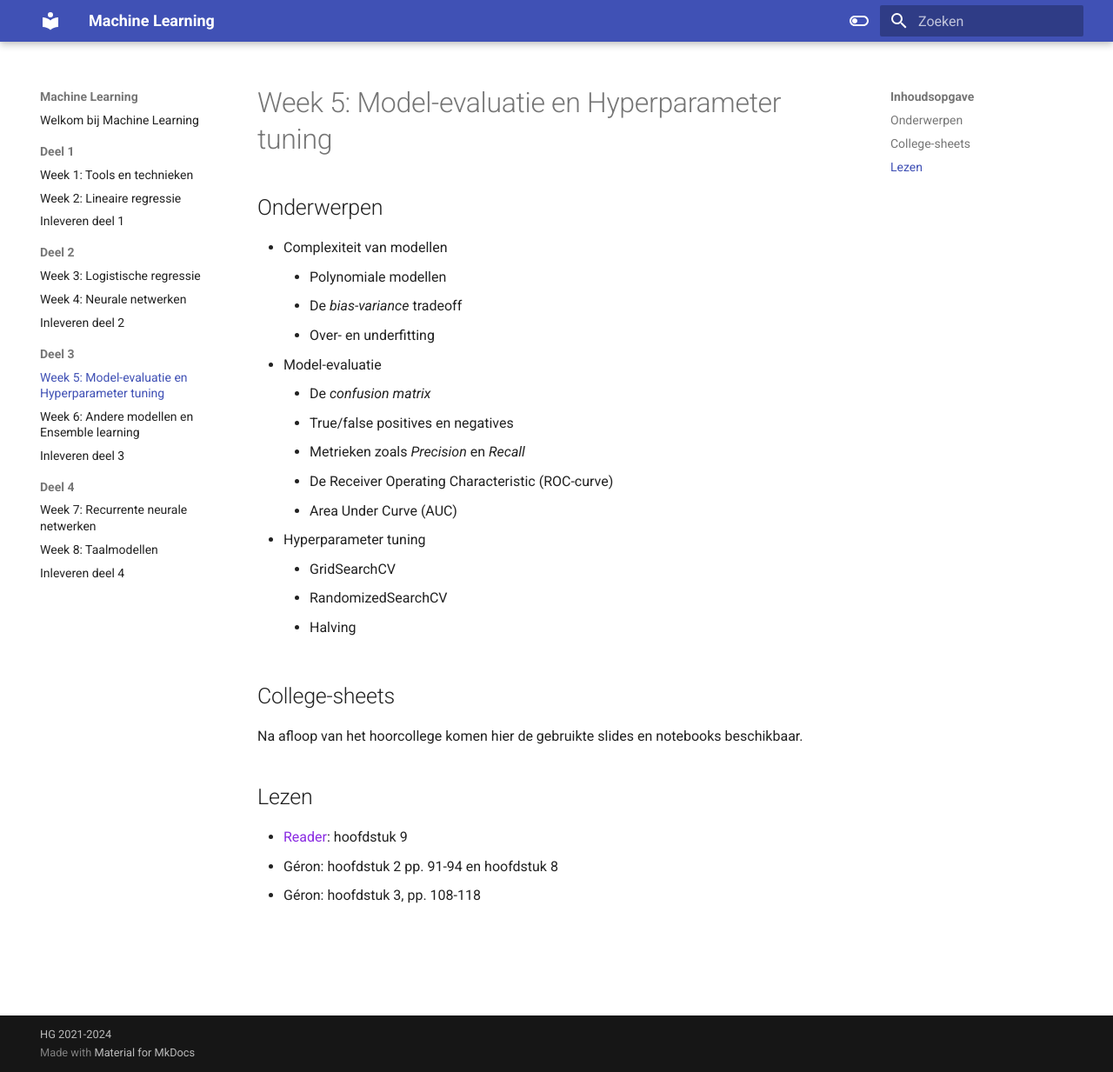
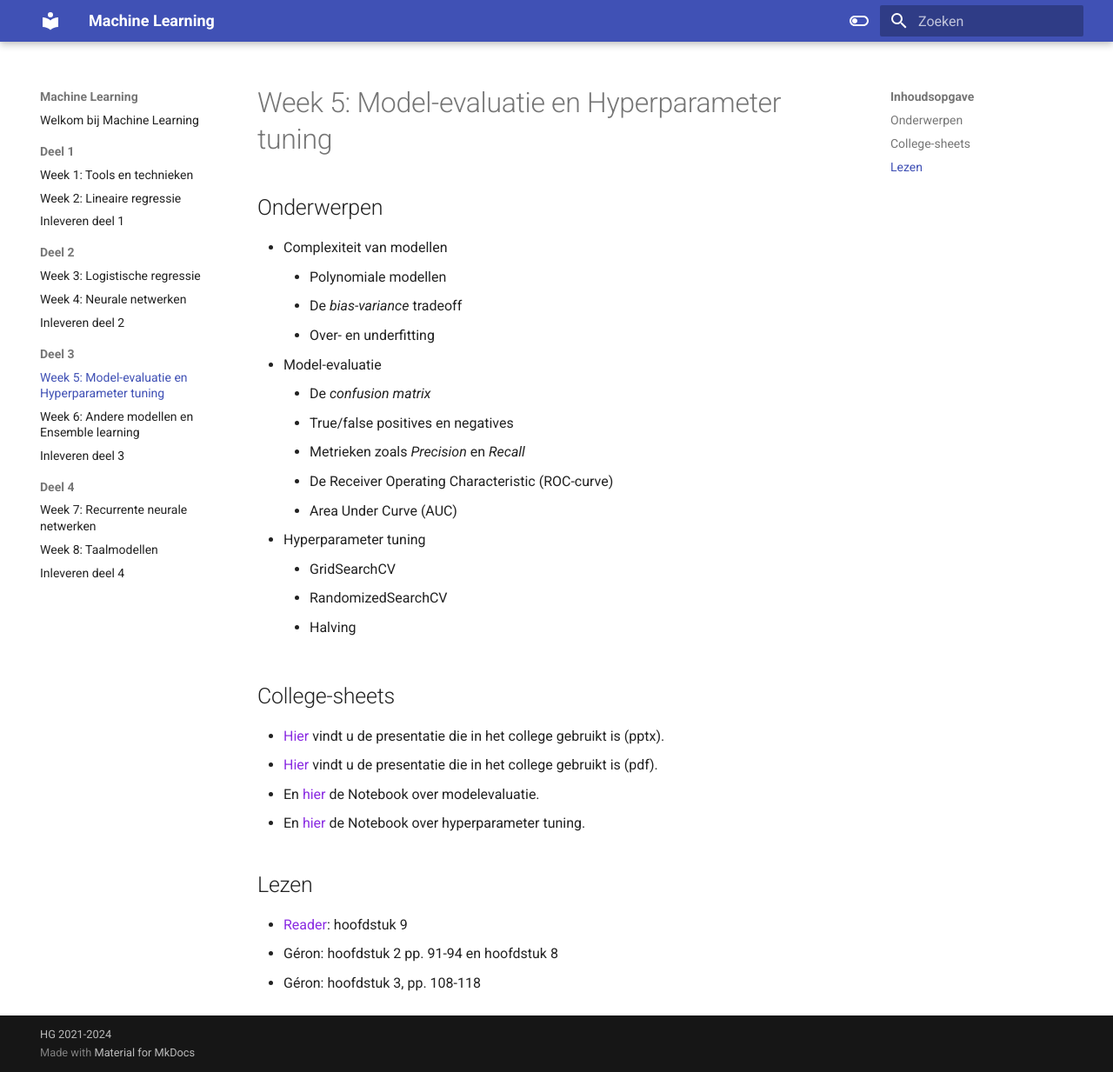
Before and after one commit to hanze-hbo-ict/Machine-Learning, an MkDocs documentation site: the page built from docs/deel3/week5.md, in a window 1280 px wide and 1233 px high. Shown: the whole window at 87% size. Built offline with MkDocs 1.6.1 and Material for MkDocs 9.7.7, drawn with Linux system fonts in a browser that asks for light colours.

Commit message:
After lecture 5

```diff
--- a/docs/deel3/week5.md
+++ b/docs/deel3/week5.md
@@ -19,13 +19,10 @@
 
 ## College-sheets
 
-Na afloop van het hoorcollege komen hier de gebruikte slides en notebooks beschikbaar.
-<!--
-* [Hier](../lectures/wk5/ML_wk5_Modeleval_tuning.pptx) vindt u de presentatie die in het college gebruikt is.
+* [Hier](../lectures/wk5/ML_wk5_Modeleval_tuning.pptx) vindt u de presentatie die in het college gebruikt is (pptx).
+* [Hier](../lectures/wk5/ML_wk5_Modeleval_tuning.pdf) vindt u de presentatie die in het college gebruikt is (pdf).
 * En [hier](../lectures/wk5/livecoding/Modelevaluatie.ipynb) de Notebook over modelevaluatie.
 * En [hier](../lectures/wk5/livecoding/Hyperparam_Tuning.ipynb) de Notebook over hyperparameter tuning.
-* En [hier](../lectures/wk5/livecoding/PCA.ipynb) de Notebook over Principal Components Analysis (PCA).
--->
 
 ## Lezen
 
--- a/docs/deel4/week7.md
+++ b/docs/deel4/week7.md
@@ -13,6 +13,7 @@
 Na afloop van het hoorcollege komen hier de gebruikte slides en notebooks beschikbaar.
 <!--
 * [Hier](../lectures/wk7/7_8.taalmodellen.pptx) vindt u de presentatie die in het college gebruikt is.
+* En [hier](../lectures/wk7/livecoding/PCA.ipynb) de Notebook over Principal Components Analysis (PCA).
 * En [hier](../lectures/wk7/livecoding/Text%20Generation%20with%20RNN.ipynb) de Notebook waarin we geprobeerd hebben een science fiction-roman te schrijven op basis van _character prediction_ met een RNN. **NB**: dat er naast de vectorisatie ook een Embedding-laag in het definitieve model zit, is het correct en nodig om de als int's gecodeerde karakters om te zetten in vectoren van floats die (beter) door het netwerk verwerkt kunnen worden.
 -->
 
```
Also changed, not shown: 2 other files.
